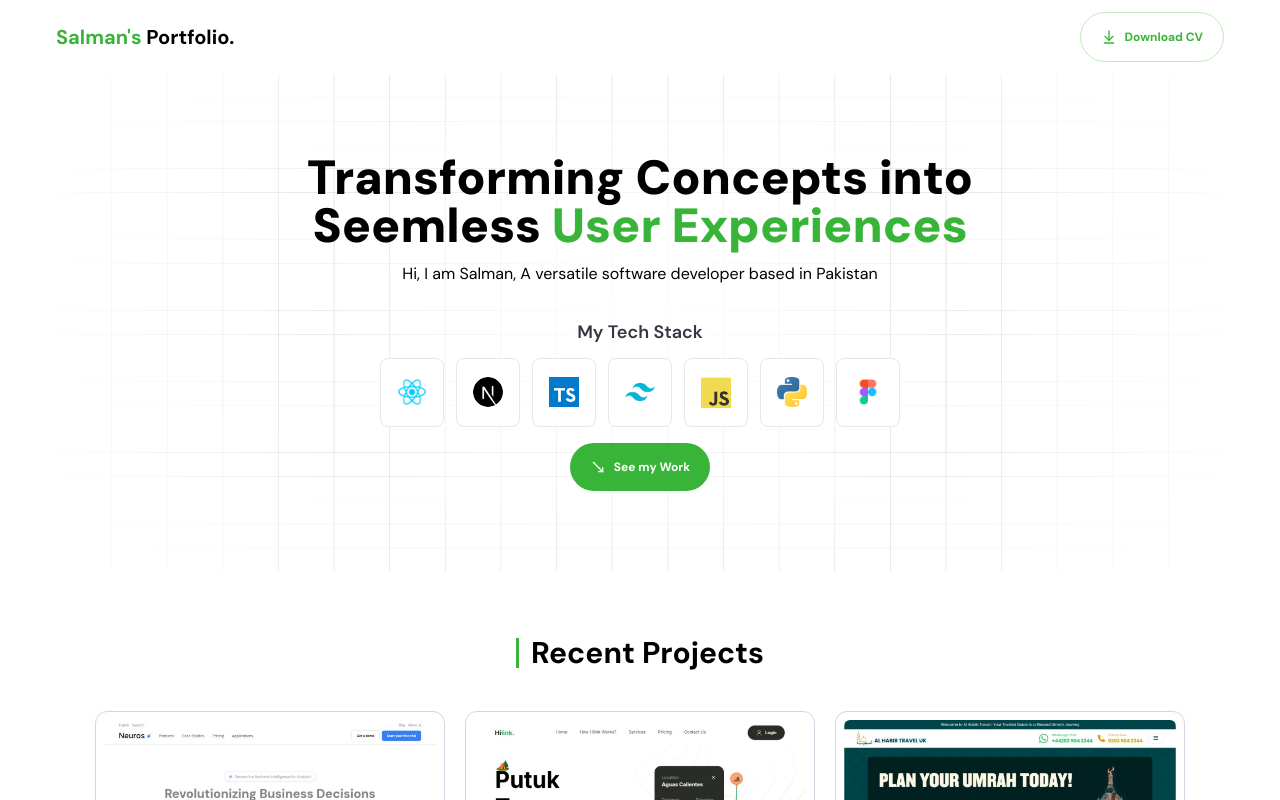
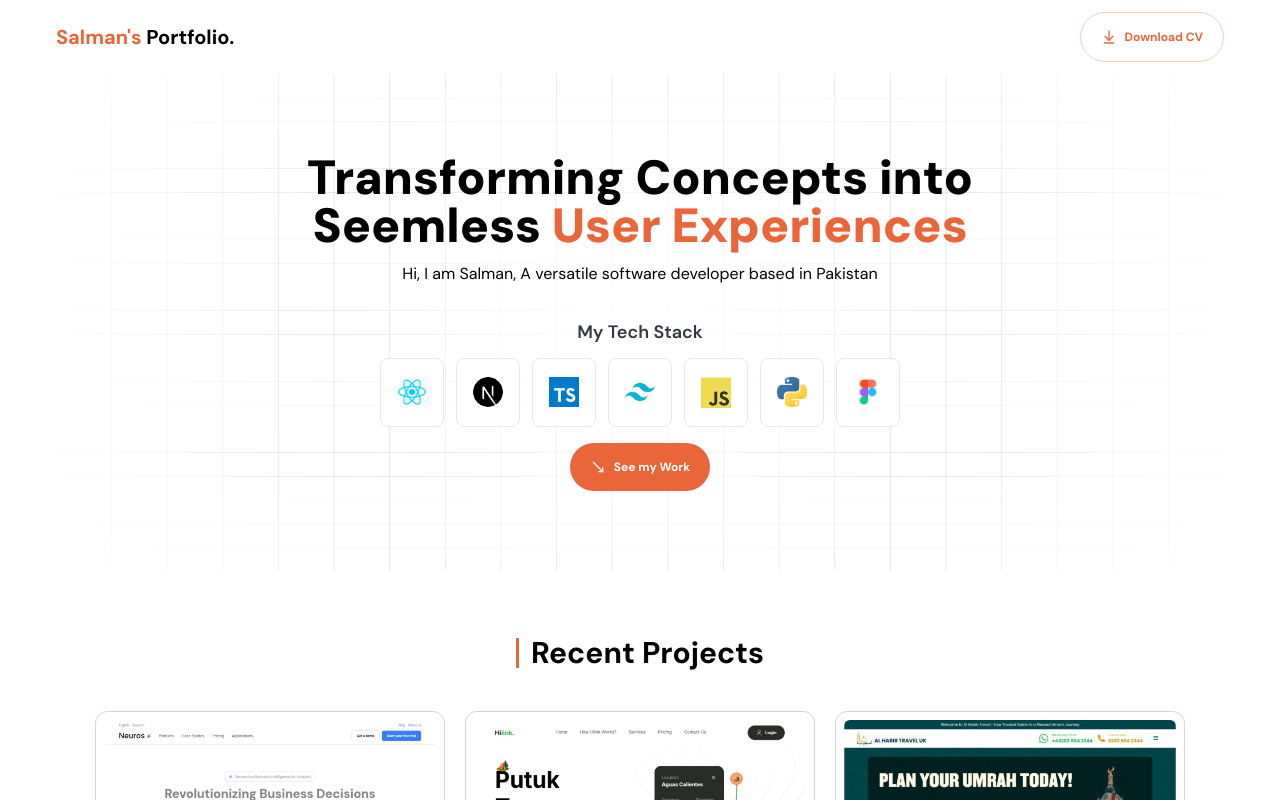
Before and after one commit to msalmankhokhar/portfolio, a Next.js app: page / in a window 1280 px wide. Shown: the top 800 px of the page. Built offline with nearby package versions, Linux system fonts and the light colour scheme.

Commit message:
changed color scheme to orange

```diff
--- /dev/null
+++ b/data/colors.ts
@@ -0,0 +1,47 @@
+export const COLOR_PALLETES = {
+    green: {
+      200: '#e4f8e2', // light green
+      300: '#bcecb6', // soft green
+      400: '#88dc88', // medium green
+      500: '#60c960', // standard green
+      600: '#38b538', // vibrant green
+      700: '#2c8f2c', // deeper green
+      800: '#226922', // dark green
+    },
+    purple: {
+      200: '#f3e2f8', // light purple
+      300: '#e0b6ec', // soft purple
+      400: '#c988dc', // medium purple
+      500: '#b260cc', // standard purple
+      600: '#9938b5', // vibrant purple
+      700: '#7a2c8f', // deeper purple
+      800: '#5c2269', // dark purple
+    },
+    orange: {
+      200: '#fce9e2', // light orange
+      300: '#f8cbb6', // soft orange
+      400: '#f3a888', // medium orange
+      500: '#ef875e', // standard orange
+      600: '#ea6538', // vibrant orange
+      700: '#b9502c', // deeper orange
+      800: '#893c22', // dark orange
+    },
+    red: {
+      200: '#fde2e2', // light red
+      300: '#fbb6b6', // soft red
+      400: '#f58888', // medium red
+      500: '#f06060', // standard red
+      600: '#eb3838', // vibrant red
+      700: '#b92c2c', // deeper red
+      800: '#892222', // dark red
+    },
+    blue: {
+        200: '#e2ecfe',
+        300: '#B6D1FB',
+        400: '#88B2F9',
+        500: '#6099F7',
+        600: '#387FF5',
+        700: '#2D66C4',
+        800: '#224C93',
+      },
+  };
--- a/tailwind.config.ts
+++ b/tailwind.config.ts
@@ -1,4 +1,5 @@
 import type { Config } from "tailwindcss";
+import { COLOR_PALLETES } from "./data/colors";
 
 export default {
   darkMode: ['selector', '[data-mode="dark"]'],
@@ -10,24 +11,7 @@ export default {
   theme: {
     extend: {
       colors: {
-        // primary: {
-        //   200: '#e2ecfe',
-        //   300: '#B6D1FB',
-        //   400: '#88B2F9',
-        //   500: '#6099F7',
-        //   600: '#387FF5',
-        //   700: '#2D66C4',
-        //   800: '#224C93',
-        // },
-        primary: {
-          200: '#e4f8e2', // light green
-          300: '#bcecb6', // soft green
-          400: '#88dc88', // medium green
-          500: '#60c960', // standard green
-          600: '#38b538', // vibrant green
-          700: '#2c8f2c', // deeper green
-          800: '#226922', // dark green
-        },
+        primary: COLOR_PALLETES.orange,
         secondary: {
           100: '#F5F7FA',
           200: '#ECEEF4',
```
